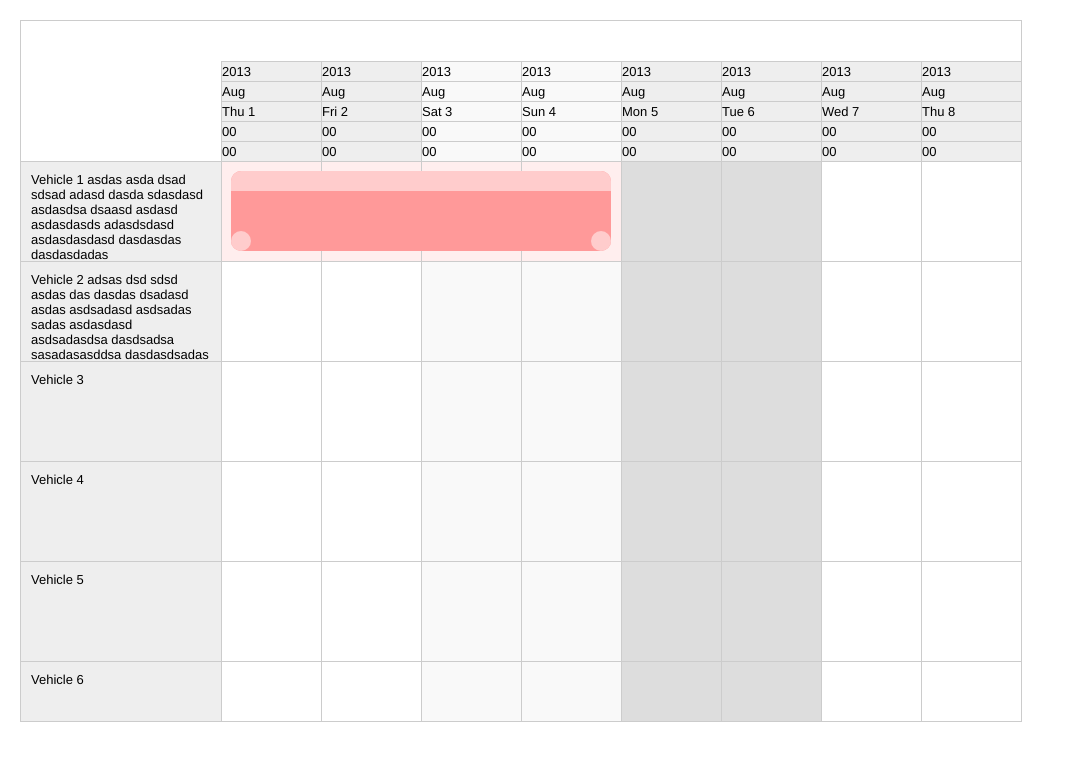
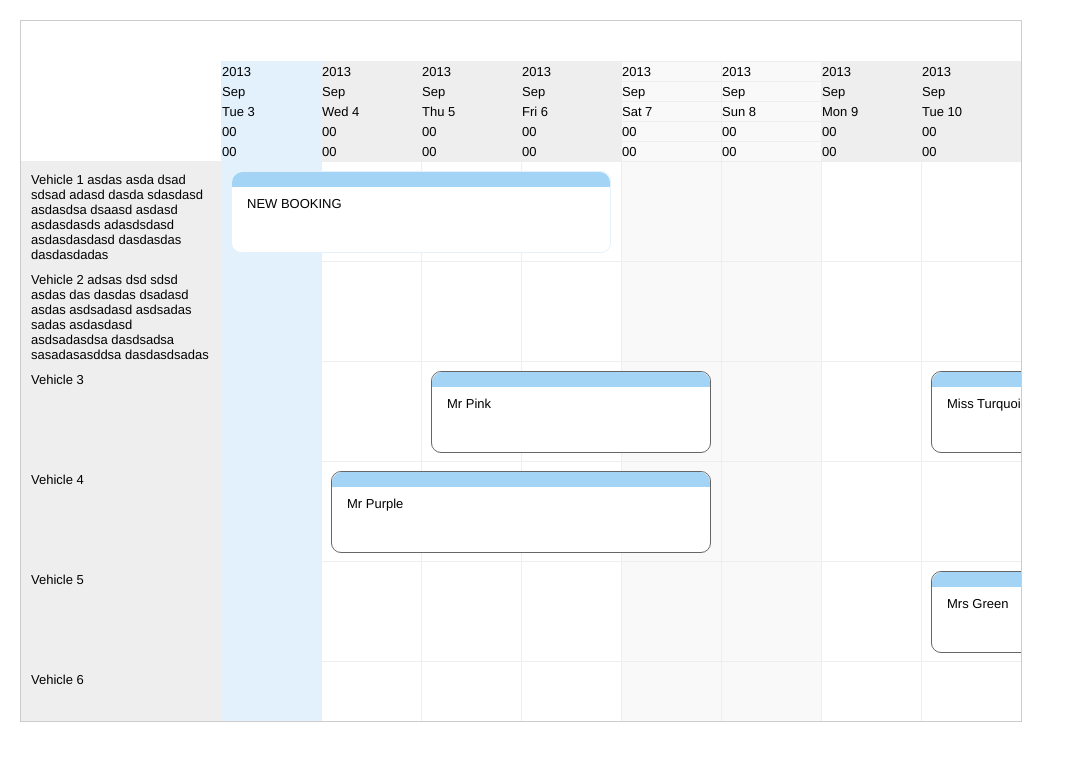
Before and after one commit to mattwoodage/diary, a plain HTML site: page index.html in a window 1280 px wide. Both pictures are taken after a click on the element 271 px from the left and 211 px from the top of the page. Shown: the whole page, without its empty margins (0-1065 px from the left). Drawn offline with Linux system fonts and the light colour scheme.

Commit message:
scrolling times

```diff
--- a/diary.css
+++ b/diary.css
@@ -6,6 +6,15 @@
 	font-family:"Helvetica Neue", Helvetica, Arial, sans-serif;
 	font-size:13px;
 
+
+
+}
+
+.diary-cannot-select {
+	-moz-user-select: none;
+	-khtml-user-select: none;
+	-webkit-user-select: none;
+	user-select: none;
 }
 
 .diary-navigation {
@@ -49,7 +58,8 @@
 }
 
 .today {
-	background:#ffdddd;
+	background:#E2F1FC;
+	border:1px solid #E2F1FC !important;
 }
 
 
@@ -62,7 +72,7 @@
 .diary-outer .col {
 	position:relative;
 	float:left;
-	border-right:1px solid #ccc;
+	border-right:1px solid #eee;
 	box-sizing:border-box;
   	-moz-box-sizing:border-box;
   	-webkit-box-sizing:border-box;
@@ -77,7 +87,7 @@
 .diary-outer .row {
 	height:200px;
 	position:relative;
-	border:1px solid #ccc;
+	border:1px solid #eee;
 	border-right:none;
 	border-bottom:none;
 	box-sizing:border-box;
@@ -93,9 +103,10 @@
 
 .diary-calendar-header .block {
 	height:20px;
-	border:1px solid #ccc;
+	border:1px solid #eee;
 	border-right:none;
 	border-bottom:none;
+
 }
 
 
@@ -122,9 +133,15 @@
 .diary-booking-inner {
 	margin:10px;
 	height:80px;
-	background:#f99;
+	background:#fff;
 	border-radius:10px;
 	position:relative;
+	border:1px solid #666;
+}
+
+.diary-booking-temp .diary-booking-inner {
+	border:1px solid #E2F1FC;
+	cursor:move;
 }
 
 .diary-booking-inner.lifted {
@@ -142,30 +159,34 @@
 .diary-booking-inner .hotspot {
 	position:absolute;
 	display:block;
-	background:#fcc;
+	background:#A3D4F5;
 	border-radius:10px;
-	width:20px;
-	height:20px;
+	width:15px;
+	height:15px;
 }
 
 .hotspot.move {
-	left:0px
+	left:25%;
 	top:0px;
-	width:100%;
-	border-radius:10px 10px 0px 0px;
+	width:50%;
+	border-radius:0px 0px 0px 0px;
 	cursor:move;
 
 }
 
 .hotspot.left {
 	left:0px;
-	bottom:0px;
+	top:0px;
+	width:25%;
+	border-radius:10px 0px 0px 0px;
 	cursor:w-resize;
 }
 
 .hotspot.right {
 	right:0px;
-	bottom:0px;
+	top:0px;
+	width:25%;
+	border-radius:0px 10px 0px 0px;
 	cursor:e-resize;
 }
 
@@ -185,6 +206,10 @@
 .cell.locked {
 	cursor:not-allowed;
 }
+
+.cell.nospace {
+	cursor:not-allowed;
+}
 .cell.booked {
 	/*background:#ddd;*/
 }
--- a/diary.js
+++ b/diary.js
@@ -18,6 +18,10 @@ String.prototype.capitalize = function() {
 
   SM.diary.IS_NEW = true
   SM.diary.NOT_NEW = false
+
+  SM.diary.LEFT = -1
+  SM.diary.RIGHT = 1
+  SM.diary.NONE = 0
 
   SM.diary.IS_LIFTED = true
   SM.diary.NOT_LIFTED = false
@@ -46,19 +50,27 @@ String.prototype.capitalize = function() {
       minimumBookingSizeInBlocks:2,
       maximumBookingSizeInBlocks:10,
       defaultBookingSizeInBlocks:4,
-      drawDividerAfterMinutes:360
-
+      drawDividerAfterMinutes:360,
+      scrollSizeInBlocks:3,
+      from:new Date().clearTime(),
+      to:new Date().add(30).days()
     };
     SM.diary.settings = $.extend({}, SM.diary.defaults, options);
     SM.diary.today = Date.today()
+
+    SM.diary.loading = false;
 
     SM.diary.blocks = [];
     SM.diary.vehicles = [];
     SM.diary.bookings = [];
     SM.diary.tempBooking = {};
-    SM.diary.currentBooking = {};
+
     SM.diary.tempBookingActive = false;
 
+    SM.diary.scrollLeftMin = 0;
+    SM.diary.scrollLeftMax = 0;
+    SM.diary.lastScrollLeft = 0;
+    SM.diary.scrollStartPos = 0;
     SM.diary.drag = {}
 
     SM.diary.unavailables = [];
@@ -71,23 +83,25 @@ String.prototype.capitalize = function() {
   SM.diary.build = function() {
     SM.diary.blocks = [];
 
-    var d = Date.parse(SM.diary.settings.from);
-    var to = Date.parse(SM.diary.settings.to)
+    var from = SM.diary.settings.from.clone()
+    var to = SM.diary.settings.to.clone()
+
+    console.log(from + " -> " + to)
     var i = 0
-    while (d.compareTo(to) == -1) {
+    while (from.compareTo(to) == -1) {
       i+=1;
-      startTime = new Date(d.getTime())
-
-      d.add(SM.diary.settings.bookingBlockInMinutes).minutes()
-      endTime = new Date(d.getTime()).add(-1).seconds()
+      startTime = new Date(from.getTime())
+      from.add(SM.diary.settings.bookingBlockInMinutes).minutes()
+      endTime = new Date(from.getTime()).add(-1).seconds()
       SM.diary.blocks.push({start:startTime,end:endTime})
 
     }
 
-
   };
 
   SM.diary.draw = function() {
+
+    SM.diary.settings.container.addClass("diary-cannot-select")
 
     SM.diary.outer = $("<div class='diary-outer'></div>")
     SM.diary.inner = $("<div class='diary-inner'></div>")
@@ -221,6 +235,43 @@ String.prototype.capitalize = function() {
 
     }
 
+    // handle scrolling - this has to be here because it doesn't bubble and can't be bound earlier
+
+    SM.diary.scrollLeftMax = Number(SM.diary.calendar.blocks.width()) - Number(SM.diary.calendar.width())
+
+    // scrolling calendar
+    SM.diary.calendar.on("scroll", function(event) {
+
+      if (!SM.diary.loading) {
+        scrollPos = Number($(this).scrollLeft())
+
+
+        scrollingDirection = SM.diary.NONE
+        if (scrollPos < SM.diary.lastScrollLeft) scrollingDirection = SM.diary.LEFT
+        if (scrollPos > SM.diary.lastScrollLeft) scrollingDirection = SM.diary.RIGHT
+
+        if ((scrollingDirection == SM.diary.LEFT) && (scrollPos < SM.diary.settings.blockWidth)) {
+          SM.diary.shiftTime(SM.diary.LEFT)
+        }
+        else if ((scrollingDirection == SM.diary.RIGHT) && (scrollPos > SM.diary.scrollLeftMax - SM.diary.settings.blockWidth)) {
+          SM.diary.shiftTime(SM.diary.RIGHT)
+        }
+
+        SM.diary.lastScrollLeft = scrollPos
+
+
+      }
+
+    })
+
+
+
+
+    SM.diary.loading = false
+
+    SM.diary.lastScrollLeft += SM.diary.scrollStartPos
+    SM.diary.calendar.scrollLeft(SM.diary.lastScrollLeft)
+
 
 
   };
@@ -230,7 +281,9 @@ String.prototype.capitalize = function() {
     if (m.isWeekday()) {}
     else styles.push("wkend")
 
-    if (Date.today().compareTo(m)==0) {
+    n = m.clone()
+    n.clearTime()
+    if (Date.today().compareTo(n)==0) {
       styles.push("today")
     }
     return styles.join(" ")
@@ -238,7 +291,7 @@ String.prototype.capitalize = function() {
 
   SM.diary.resetDrag = function() {
     SM.diary.unliftBooking(SM.diary.drag.obj)
-    SM.diary.currentBooking = undefined
+
     SM.diary.drag = {active:false, booking:undefined, obj:undefined, type:-1, start_x:0, start_y:0, current_x:0, current_y:0}
     SM.diary.hideTempBookingHighlight();
   };
@@ -342,7 +395,7 @@ String.prototype.capitalize = function() {
   }
 
   SM.diary.hideTempBookingHighlight = function() {
-    $("div.cell.temp",SM.diary.calendar.blocks).removeClass("temp")
+    //$("div.cell.temp",SM.diary.calendar.blocks).removeClass("temp")
   }
 
   SM.diary.showHighlightingAtCell = function(elm,doShrink,doNegative,startSize) {
@@ -385,8 +438,9 @@ String.prototype.capitalize = function() {
     }
     //build new booking object
     if (isSpace) {
-      SM.diary.tempBooking = {idx:-1,id:0,vehicle_id:vehicle.id,start:start, end:end, contact:""}
+      SM.diary.tempBooking = {idx:-1,id:0,vehicle_id:vehicle.id,start:start, end:end, contact:"NEW BOOKING"}
       SM.diary.setBooking(SM.diary.tempBooking,SM.diary.IS_NEW,SM.diary.DONT_LOCK,SM.diary.DONT_BOOK)
+
     }
 
     return isSpace
@@ -412,7 +466,7 @@ String.prototype.capitalize = function() {
         vehicle.dates[d].booking_id = booking.id
 
         if (isNew) {
-          vehicle.dates[d].cell.addClass("temp")
+          //vehicle.dates[d].cell.addClass("temp")
         }
         else {
           if (doLock) {
@@ -439,6 +493,8 @@ String.prototype.capitalize = function() {
       existing.remove()
     }
 
+    if (booking.cells[0]) {   //booking has cells in the current view
+
       vehicle = SM.diary.getVehicleWithId(booking.vehicle_id)
 
       startX = booking.cells[0].index()
@@ -453,6 +509,7 @@ String.prototype.capitalize = function() {
       if (SM.diary.drag.active) SM.diary.liftBooking(booking)
 
       SM.diary.calendar.bookings.append(booking)
+    }
 
   }
 
@@ -467,6 +524,26 @@ String.prototype.capitalize = function() {
         vehicle.dates[d].cell.removeClass("locked").removeClass("booked")
       }
     }
+  }
+
+
+  SM.diary.shiftTime = function(direction) {
+
+    moveMinutes = SM.diary.settings.bookingBlockInMinutes * SM.diary.settings.scrollSizeInBlocks
+    if (direction == SM.diary.LEFT) moveMinutes = -moveMinutes
+
+    SM.diary.scrollStartPos = SM.diary.settings.scrollSizeInBlocks * SM.diary.settings.blockWidth
+    // diff calc for RIGHT
+    if (direction == SM.diary.RIGHT) SM.diary.scrollStartPos = -SM.diary.scrollStartPos
+
+    SM.diary.settings.to.add(moveMinutes).minutes()
+    SM.diary.settings.from.add(moveMinutes).minutes()
+
+    SM.diary.loading = true
+    SM.diary.build();
+    SM.diary.draw();
+
+
   }
 
   //BINDINGS BINDINGS BINDINGS
@@ -486,13 +563,17 @@ String.prototype.capitalize = function() {
         //do nothing - can't place here
       }
       else {
-        SM.diary.showHighlightingAtCell($(this),SM.diary.DO_SHRINK,SM.diary.DO_NEGATIVE,SM.diary.settings.defaultBookingSizeInBlocks)
+        ok = SM.diary.showHighlightingAtCell($(this),SM.diary.DO_SHRINK,SM.diary.DO_NEGATIVE,SM.diary.settings.defaultBookingSizeInBlocks)
+        if (!ok) $(this).addClass("nospace")
+        else $(this).removeClass("nospace")
       }
     });
 
     // click a cell to place a new booking at default (or best available) size
+
+
     $(SM.diary.settings.container).on("click", "div.cell", function(event){
-
+      console.log("here")
       if (SM.diary.tempBookingActive) {
         SM.diary.clearTempBooking()
       }
@@ -512,32 +593,41 @@ String.prototype.capitalize = function() {
     // start to drag booking HOTSPOT
     $(SM.diary.settings.container).on("mousedown", "div.diary-booking .hotspot", function(event) {
       event.preventDefault()
-      if (SM.diary.tempBookingActive) {
+
+      if (SM.diary.drag.active) SM.diary.resetDrag()
+      SM.diary.drag.obj = $(this).closest("div.diary-booking")
+
+      SM.diary.drag.isTemp = false
+
+      if (SM.diary.drag.obj.hasClass("diary-booking-temp")) {
+        SM.diary.drag.isTemp = true
+      }
+      else if (SM.diary.tempBookingActive) {
         SM.diary.clearTempBooking()
       }
-
-      if (SM.diary.drag.active) SM.diary.resetDrag()
 
       SM.diary.drag.active = true
       SM.diary.drag.start_x = event.pageX
       SM.diary.drag.start_y = event.pageY
 
-      SM.diary.drag.obj = $(this).closest("div.diary-booking")
+
 
       SM.diary.drag.obj_x = Number(SM.diary.drag.obj.position().left)
       SM.diary.drag.obj_y = Number(SM.diary.drag.obj.position().top)
 
-      SM.diary.currentBooking = SM.diary.bookings[Number(SM.diary.drag.obj.data("booking"))]
+      if (!SM.diary.drag.isTemp) {
+        SM.diary.drag.booking = SM.diary.bookings[Number(SM.diary.drag.obj.data("booking"))]
+        SM.diary.removeBookingFromVehicle(SM.diary.drag.booking)
+      }
+      else {
+        SM.diary.drag.booking = SM.diary.tempBooking
+      }
 
-      SM.diary.drag.booking = SM.diary.currentBooking
-
-      SM.diary.removeBookingFromVehicle(SM.diary.currentBooking)
-
-      SM.diary.drag.originalSize = SM.diary.currentBooking.cells.length
+      SM.diary.drag.originalSize = SM.diary.drag.booking.cells.length
 
       SM.diary.drag.cell = SM.diary.drag.booking.cells[0]
 
-      SM.diary.tempBooking = $.extend({}, SM.diary.currentBooking);  //backup
+      SM.diary.tempBooking = $.extend({}, SM.diary.drag.booking);  //backup
 
       SM.diary.tempBookingActive = true;
 
@@ -546,7 +636,7 @@ String.prototype.capitalize = function() {
       if ($(this).hasClass("right")) SM.diary.drag.type = SM.diary.DRAG_RIGHT
 
 
-      SM.diary.showHighlightingAtCell(SM.diary.drag.cell,SM.diary.DONT_SHRINK,SM.diary.DONT_NEGATIVE,SM.diary.currentBooking.cells.length)
+      SM.diary.showHighlightingAtCell(SM.diary.drag.cell,SM.diary.DONT_SHRINK,SM.diary.DONT_NEGATIVE,SM.diary.drag.booking.cells.length)
 
       SM.diary.liftBooking(SM.diary.drag.obj)
 
@@ -570,10 +660,10 @@ String.prototype.capitalize = function() {
         xDiff = SM.diary.drag.current_x - SM.diary.drag.start_x
         yDiff = SM.diary.drag.current_y - SM.diary.drag.start_y
 
-        bookingLength = SM.diary.currentBooking.cells.length
+        bookingLength = SM.diary.drag.booking.cells.length
 
-        xMove = Math.floor((xDiff+50)/100)
-        yMove = Math.floor((yDiff+50)/100)
+        xMove = Math.floor((xDiff+(SM.diary.settings.blockWidth/2))/SM.diary.settings.blockWidth)
+        yMove = Math.floor((yDiff+(SM.diary.settings.blockHeight/2))/SM.diary.settings.blockHeight)
 
         var neg
         if (SM.diary.drag.type == SM.diary.DRAG_MOVE) {
@@ -615,9 +705,24 @@ String.prototype.capitalize = function() {
         SM.diary.drag.booking.start = SM.diary.tempBooking.start
         SM.diary.drag.booking.end = SM.diary.tempBooking.end
 
-        SM.diary.setBooking(SM.diary.drag.booking,SM.diary.NOT_NEW,SM.diary.DO_LOCK,SM.diary.DO_BOOK)
-        SM.diary.showBooking(SM.diary.drag.booking,SM.diary.NOT_NEW)
+        var isNew = SM.diary.drag.isTemp
 
+        SM.diary.setBooking(SM.diary.drag.booking,isNew,SM.diary.DO_LOCK,SM.diary.DO_BOOK)
+        SM.diary.showBooking(SM.diary.drag.booking,isNew)
+
+        //autoscroll
+        var autoScroll = 0
+        if (event.pageX > SM.diary.inner.width() - (SM.diary.calendar.width()/20)) autoScroll = 1
+        if (event.pageX < SM.diary.inner.width() - SM.diary.calendar.width() + (SM.diary.calendar.width()/20)) autoScroll = -1
+
+        if (autoScroll != 0) {
+          autoScroll *= 3
+          SM.diary.lastScrollLeft += autoScroll
+          SM.diary.calendar.scrollLeft(SM.diary.lastScrollLeft)
+
+          SM.diary.drag.start_x -= autoScroll
+
+        }
       }
     });
 
@@ -628,10 +733,16 @@ String.prototype.capitalize = function() {
 
         //save changes
 
+        if (!SM.diary.drag.isTemp)  SM.diary.clearTempBooking()
+
+
         SM.diary.resetDrag()
+
+
 
       }
     });
+
 
   };
 
@@ -670,9 +781,9 @@ String.prototype.capitalize = function() {
 
 $(function() {
   SM.diary.init({
-    container: $("#container"),
-    from: "1-Aug-2013",
-    to: "31-Aug-2013 23:59"
+    container: $("#container")
+    // from: Date.parse("1-Aug-2013"),
+    // to: Date.parse("25-Aug-2013 23:59")
   })
 
 
@@ -690,15 +801,15 @@ $(function() {
   vehicles.push({id:10,description:"Vehicle 10"})
 
   var bookings = []
-  bookings.push({id:1,vehicle_id:3,start:new Date(2013,7,15,0,0,0), end:new Date(2013,7,17,23,59,59), contact:"Mr Pink"})
-  bookings.push({id:2,vehicle_id:5,start:new Date(2013,7,20,0,0,0), end:new Date(2013,7,24,23,59,59), contact:"Mrs Green"})
-  bookings.push({id:3,vehicle_id:3,start:new Date(2013,7,20,0,0,0), end:new Date(2013,7,22,23,59,59), contact:"Miss Orange"})
-  bookings.push({id:4,vehicle_id:4,start:new Date(2013,7,13,9,0,0), end:new Date(2013,7,17,18,59,59), contact:"Mr Purple"})
+  bookings.push({id:1,vehicle_id:3,start:new Date(2013,8,5,0,0,0), end:new Date(2013,8,7,23,59,59), contact:"Mr Pink"})
+  bookings.push({id:2,vehicle_id:5,start:new Date(2013,8,10,0,0,0), end:new Date(2013,8,14,23,59,59), contact:"Mrs Green"})
+  bookings.push({id:3,vehicle_id:3,start:new Date(2013,8,10,0,0,0), end:new Date(2013,8,12,23,59,59), contact:"Miss Turquoise-Orange"})
+  bookings.push({id:4,vehicle_id:4,start:new Date(2013,8,3,9,0,0), end:new Date(2013,8,7,18,59,59), contact:"Mr Purple"})
 
 
   var unavailables =[]
   // unavailables.push({from:new Date(2013,7,31,0,0,0),to:new Date(2013,7,31,23,59,59)})
-  unavailables.push({from:new Date(2013,7,5,0,0,0),to:new Date(2013,7,6,23,59,59)})
+  unavailables.push({from:new Date(2013,8,16,0,0,0),to:new Date(2013,8,18,23,59,59)})
 
 
   SM.diary.initVehicles(vehicles)
```
Lines whose indentation alone changed are shown as unchanged.
